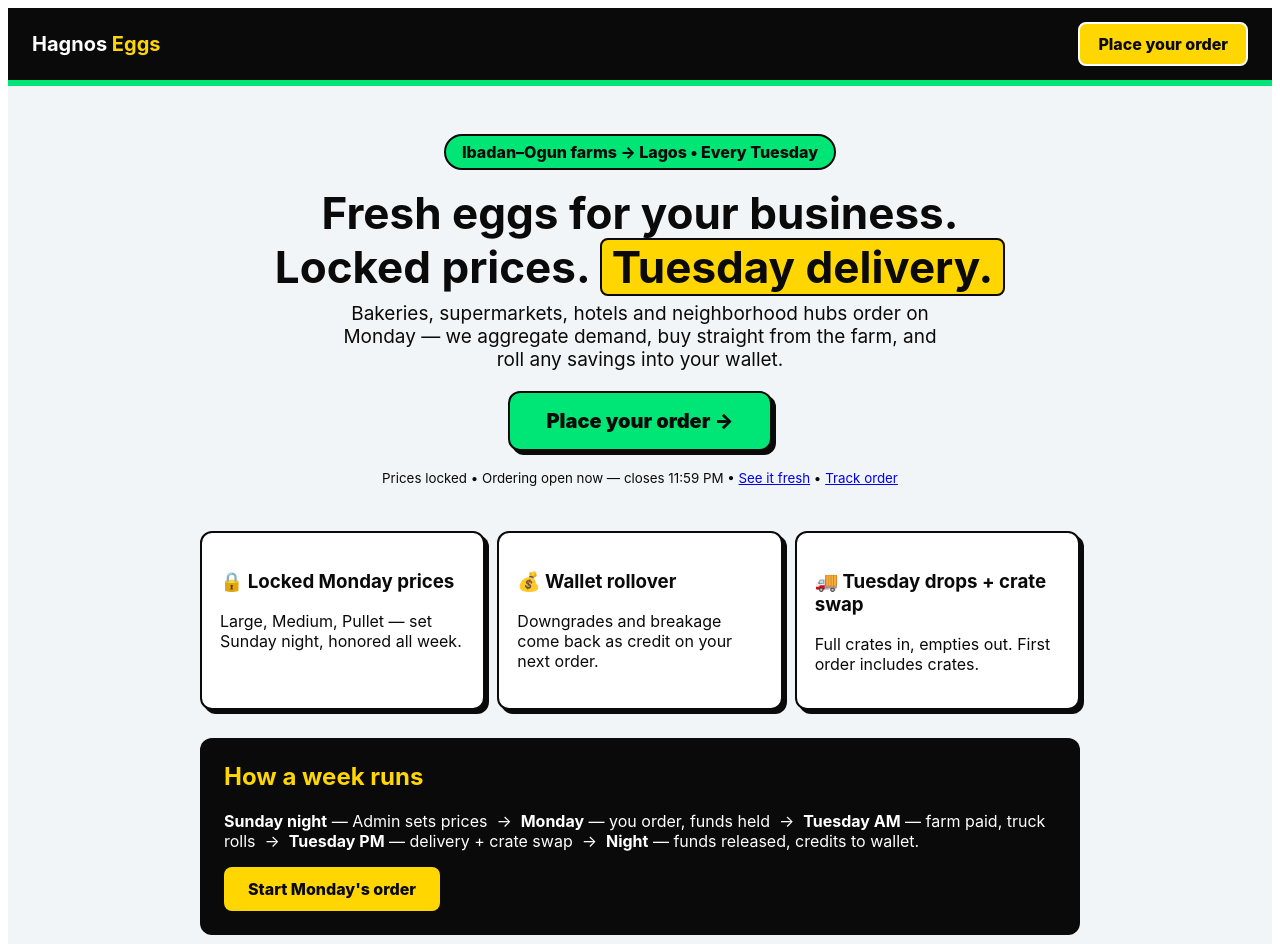
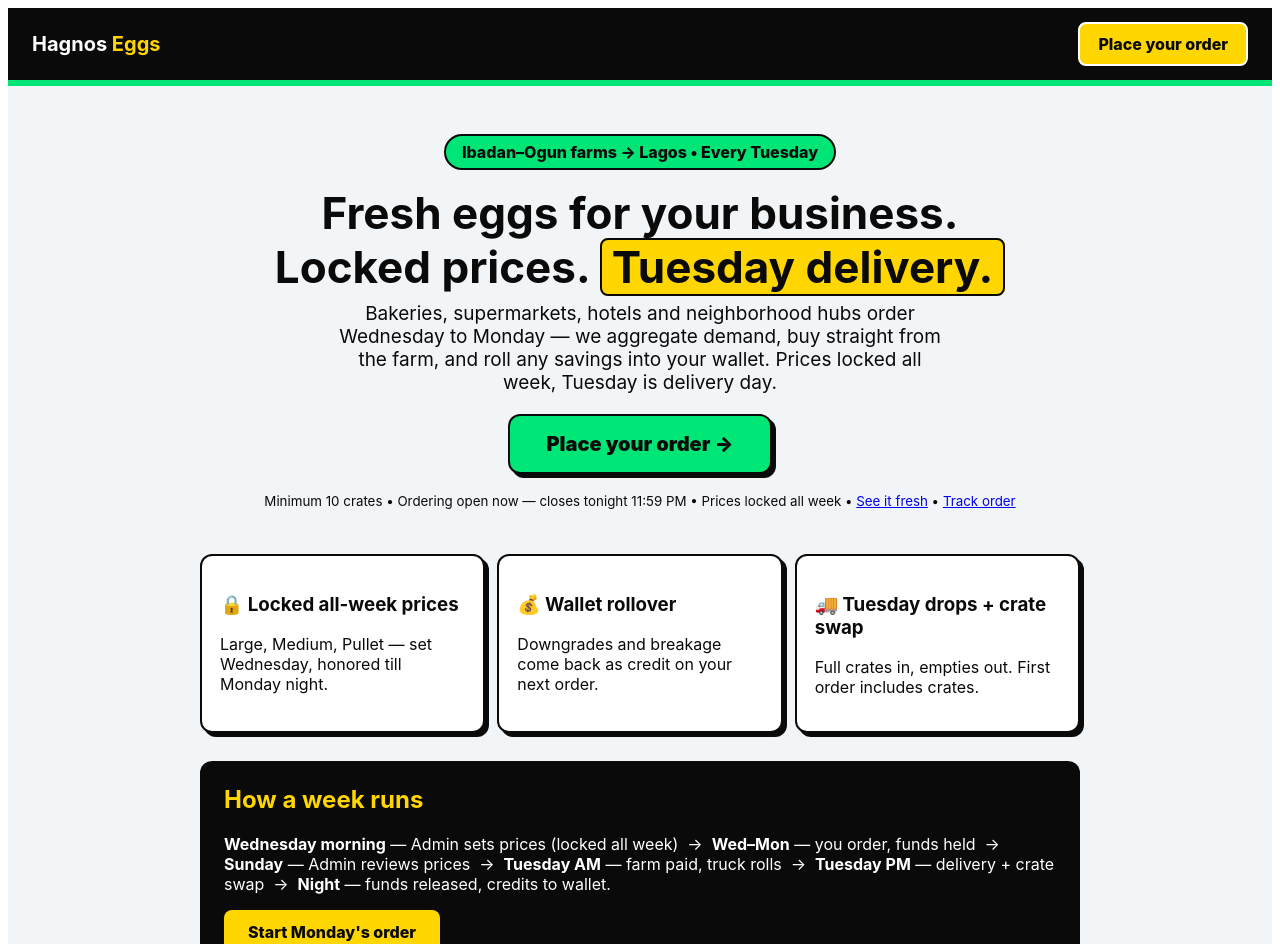
Before and after one commit to DanWealth/HAGNOS-EGGS-OPENCODE-, a Next.js app in the folder app/: page / in a window 1280 px wide. Shown: the top 944 px of the page. Built offline with nearby package versions, Linux system fonts and the light colour scheme.

Commit message:
Wed-Mon window, Wednesday pricing, locked-all-week trust

```diff
--- a/app/pages/api/orders.js
+++ b/app/pages/api/orders.js
@@ -6,10 +6,10 @@ const UNIT = { Large: 4500, Medium: 4000, Pullet: 3200 };
 
 export default async function handler(req, res) {
   if (req.method !== "POST") return res.status(405).end();
-  // PRD §6.2 / criterion 2: orders only on Monday (Africa/Lagos). Override for tests.
+  // PRD: orders Wed–Mon (Africa/Lagos); Tuesday is delivery-only. Override for tests.
   if (process.env.ORDER_WINDOW_OVERRIDE !== "true") {
     const lagosDay = new Date(new Date().toLocaleString("en-US", { timeZone: "Africa/Lagos" })).getDay();
-    if (lagosDay !== 1) return res.status(403).json({ error: "window-closed", message: "Orders open Monday only." });
+    if (lagosDay === 2) return res.status(403).json({ error: "window-closed", message: "Tuesday is delivery day. Orders open Wed–Mon." });
   }
   const { size_ordered, crates, zone, address, email } = req.body || {};
   if (!UNIT[size_ordered]) return res.status(400).json({ error: "bad-size" });
--- a/app/pages/index.js
+++ b/app/pages/index.js
@@ -2,9 +2,9 @@ import { theme as C } from "../lib/theme";
 
 export function windowStatus() {
   const now = new Date(new Date().toLocaleString("en-US", { timeZone: "Africa/Lagos" }));
-  if (now.getDay() === 1) return { open: true, text: "Ordering open now — closes 11:59 PM" };
-  const d = (8 - now.getDay()) % 7 || 7;
-  return { open: false, text: `Opens Monday${d === 1 ? " (tomorrow)" : ` in ${d} days`} • 10 crates min` };
+  if (now.getDay() === 2) return { open: false, text: "Delivery day — window reopens Wednesday" };
+  if (now.getDay() === 1) return { open: true, text: "Ordering open now — closes tonight 11:59 PM" };
+  return { open: true, text: "Ordering open — prices locked all week" };
 }
 
 export default function Landing() {
@@ -20,20 +20,20 @@ export default function Landing() {
         <div style={{ textAlign: "center" }}>
           <p style={{ display: "inline-block", background: C.volt, border: `2px solid ${C.ink}`, borderRadius: 20, padding: "6px 16px", fontWeight: 800, margin: 0 }}>Ibadan–Ogun farms → Lagos • Every Tuesday</p>
           <h1 style={{ fontSize: 44, margin: "16px 0 8px" }}>Fresh eggs for your business.<br />Locked prices. <span style={{ background: C.sun, padding: "0 10px", border: `2px solid ${C.ink}`, borderRadius: 8 }}>Tuesday delivery.</span></h1>
-          <p style={{ fontSize: 19, maxWidth: 620, margin: "0 auto" }}>Bakeries, supermarkets, hotels and neighborhood hubs order on Monday — we aggregate demand, buy straight from the farm, and roll any savings into your wallet.</p>
+          <p style={{ fontSize: 19, maxWidth: 620, margin: "0 auto" }}>Bakeries, supermarkets, hotels and neighborhood hubs order Wednesday to Monday — we aggregate demand, buy straight from the farm, and roll any savings into your wallet. Prices locked all week, Tuesday is delivery day.</p>
           <a href="/order" style={{ display: "inline-block", marginTop: 20, background: C.volt, color: C.ink, fontWeight: 900, fontSize: 20, padding: "16px 36px", borderRadius: 12, textDecoration: "none", border: `2px solid ${C.ink}`, boxShadow: `4px 4px 0 ${C.ink}` }}>Place your order →</a>
-        <p><small>Prices locked • {windowStatus().text} • <a href="/visuals">See it fresh</a> • <a href="/track">Track order</a></small></p>
+                  <p><small>Minimum 10 crates • {windowStatus().text} • Prices locked all week • <a href="/visuals">See it fresh</a> • <a href="/track">Track order</a></small></p>
         </div>
 
         <div style={{ display: "grid", gridTemplateColumns: "repeat(auto-fit,minmax(200px,1fr))", gap: 12 }}>
-          <div style={card}><h3>🔒 Locked Monday prices</h3><p>Large, Medium, Pullet — set Sunday night, honored all week.</p></div>
+          <div style={card}><h3>🔒 Locked all-week prices</h3><p>Large, Medium, Pullet — set Wednesday, honored till Monday night.</p></div>
           <div style={card}><h3>💰 Wallet rollover</h3><p>Downgrades and breakage come back as credit on your next order.</p></div>
           <div style={card}><h3>🚚 Tuesday drops + crate swap</h3><p>Full crates in, empties out. First order includes crates.</p></div>
         </div>
 
         <div style={{ background: C.ink, color: "#fff", borderRadius: 12, padding: 24 }}>
           <h2 style={{ color: C.sun, marginTop: 0 }}>How a week runs</h2>
-          <p><b>Sunday night</b> — Admin sets prices &nbsp;→&nbsp; <b>Monday</b> — you order, funds held &nbsp;→&nbsp; <b>Tuesday AM</b> — farm paid, truck rolls &nbsp;→&nbsp; <b>Tuesday PM</b> — delivery + crate swap &nbsp;→&nbsp; <b>Night</b> — funds released, credits to wallet.</p>
+          <p><b>Wednesday morning</b> — Admin sets prices (locked all week) &nbsp;→&nbsp; <b>Wed–Mon</b> — you order, funds held &nbsp;→&nbsp; <b>Sunday</b> — Admin reviews prices &nbsp;→&nbsp; <b>Tuesday AM</b> — farm paid, truck rolls &nbsp;→&nbsp; <b>Tuesday PM</b> — delivery + crate swap &nbsp;→&nbsp; <b>Night</b> — funds released, credits to wallet.</p>
           <a href="/order" style={{ display: "inline-block", background: C.sun, color: C.ink, fontWeight: 800, padding: "12px 24px", borderRadius: 8, textDecoration: "none" }}>Start Monday's order</a>
         </div>
       </div>
--- a/app/pages/order.js
+++ b/app/pages/order.js
@@ -2,8 +2,8 @@ import { useEffect, useState } from "react";
 import { theme as C, prices as fallbackPrices } from "../lib/theme";
 
 // Studio: email gate -> known buyers enter, new buyers register, then order.
-function mondayOpen() {
-  return new Date(new Date().toLocaleString("en-US", { timeZone: "Africa/Lagos" })).getDay() === 1;
+function windowOpen() {
+  return new Date(new Date().toLocaleString("en-US", { timeZone: "Africa/Lagos" })).getDay() !== 2;
 }
 export default function Order() {
   const [email, setEmail] = useState("");
@@ -127,7 +127,7 @@ export default function Order() {
     <div style={{ fontFamily: "Inter, system-ui", background: C.mist, minHeight: "100vh", color: C.ink }}>
       <div style={{ background: C.ink, color: "#fff", padding: 20, borderBottom: `6px solid ${C.volt}` }}>
         <h1 style={{ margin: 0 }}>Your <span style={{ color: C.sun }}>Studio</span></h1>
-        <p>{mondayOpen() ? "Ordering open — closes Mon 11:59 PM" : "Window closed — opens Monday"} • Wallet applies first</p>
+        <p>{windowOpen() ? "Ordering open — closes Mon 11:59 PM" : "Delivery day — window reopens Wednesday"} • Wallet applies first • Prices locked all week</p>
       </div>
       <div style={{ maxWidth: 640, margin: "20px auto", display: "grid", gap: 16, padding: 12 }}>
         {!buyer && (
```
Also changed, not shown: 2 other files (tests, documents, lock files or other folders).
